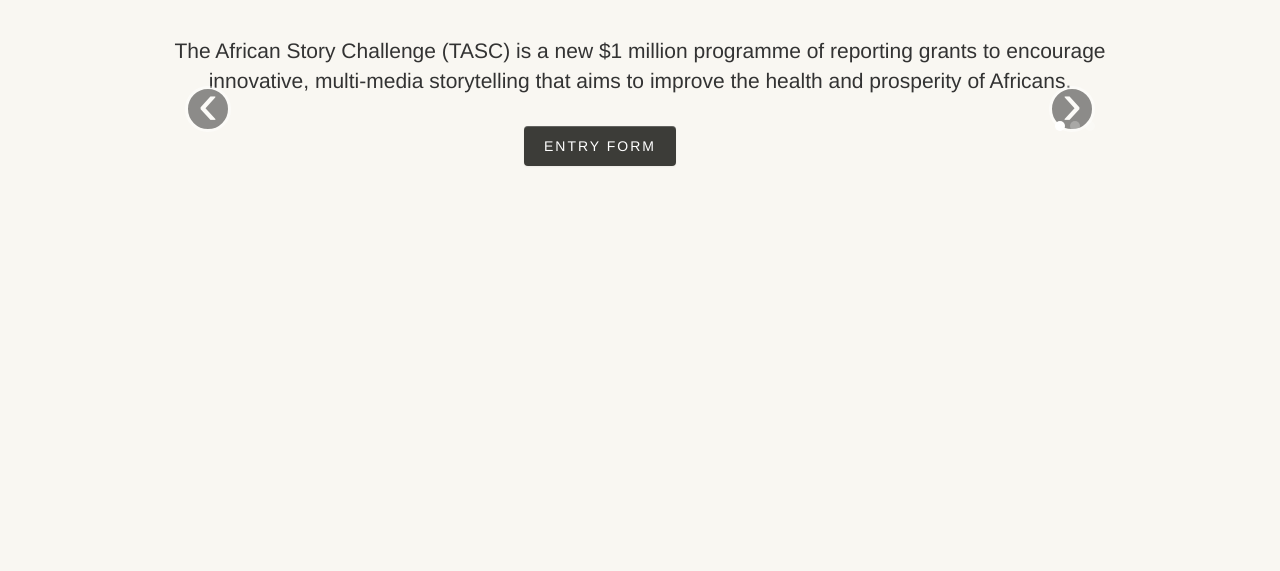
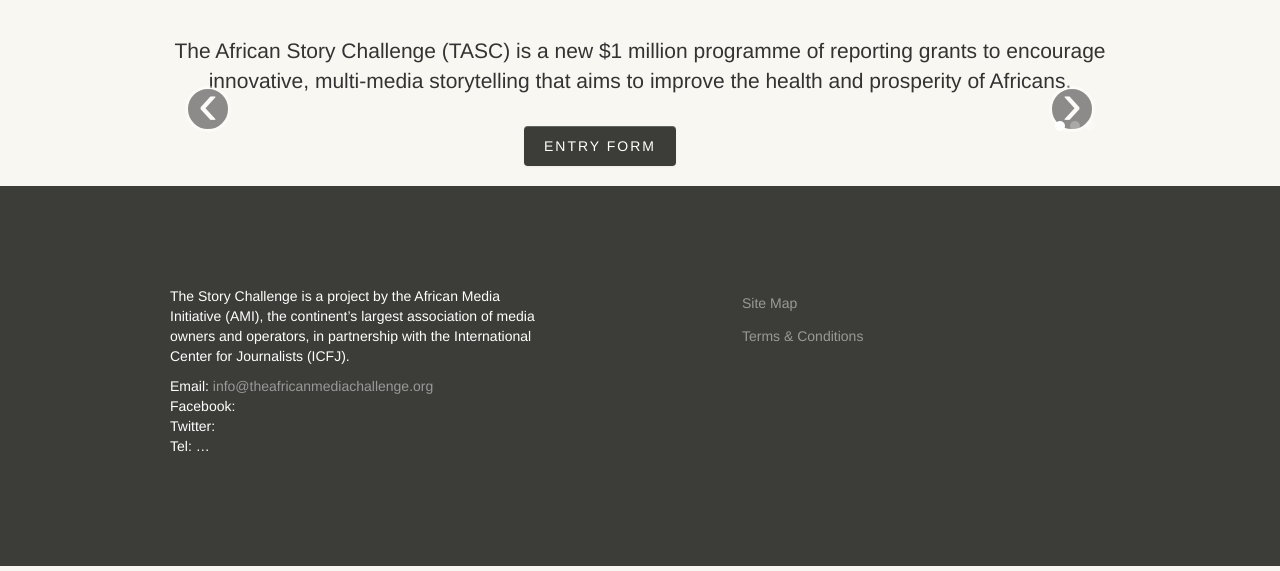
Before and after one commit to 10layer/tasc, a CodeIgniter app: page / in a window 1280 px wide. Shown: the part 229-800 px from the top of the page. Run offline with CodeIgniter, Linux system fonts and the light colour scheme; data that the repository does not hold is empty; some libraries are stand-ins or nearby versions.

Commit message:
Footer, some bg

```diff
--- a/application/views/templates/footer.php
+++ b/application/views/templates/footer.php
@@ -1,3 +1,25 @@
+	<div class="footer">
+		<div class="container">
+			<div class="row">
+				<div class="span5">
+					<p>The Story Challenge is a project by the African Media Initiative (AMI),
+the continent’s largest association of media owners and operators, in
+partnership with the International Center for Journalists (ICFJ).</p>
+					<p>
+						Email: <a href="mailto:info@theafricanmediachallenge.org">info@theafricanmediachallenge.org</a><br />
+						Facebook: <br />
+						Twitter: <br />
+						Tel: …<br />
+					</p>
+				</div>
+				<div class="offset2 span5">
+					<ul class="nav nav-pills nav-stacked">
+						<li><a href="#">Site Map</a></li>
+						<li><a href="#">Terms & Conditions</a></li>
+					</ul>
+				</div>
+			</div>
+		</div>
 	</div>
 </body>
 </html>
--- a/resources/css/backgrounds.less
+++ b/resources/css/backgrounds.less
@@ -33,7 +33,8 @@
 }
 
 .background6 {
-	background-color: #FFF;
+	background-color: #0066ac;
+	color: #FFF;
 }
 
 .background7 {
@@ -41,10 +42,10 @@
 }
 
 .background8 {
-	background-color: #FFF;
+	background-color: #f9f7f2;
 }
 
-.background-footer {
-	background-color: #808080;
+.footer {
+	background-color: #3c3c38;
 	color: #FFF;
 }
--- a/resources/css/style.css
+++ b/resources/css/style.css
@@ -77,6 +77,13 @@
   color: #3c3c38;
   border: 1px #999 solid;
 }
+.footer {
+  padding-top: 100px;
+  padding-bottom: 100px;
+}
+.footer a {
+  color: #999;
+}
 .background1 {
   background-color: #f9f7f2;
 }
@@ -106,16 +113,17 @@
   background-color: #FFF;
 }
 .background6 {
-  background-color: #FFF;
+  background-color: #0066ac;
+  color: #FFF;
 }
 .background7 {
   background-color: #f1eee0;
 }
 .background8 {
-  background-color: #FFF;
+  background-color: #f9f7f2;
 }
-.background-footer {
-  background-color: #808080;
+.footer {
+  background-color: #3c3c38;
   color: #FFF;
 }
 .fpitem {
--- a/resources/css/style.less
+++ b/resources/css/style.less
@@ -98,5 +98,13 @@
 	border: 1px #999 solid;
 }
 
+.footer {
+	padding-top: 100px;
+	padding-bottom: 100px;
+	a {
+		color: #999;
+	}
+}
+
 @import 'backgrounds.less';
 @import 'frontpage.less';
```
Also changed, not shown: resources/tasc.js (+0 -8 lines).
